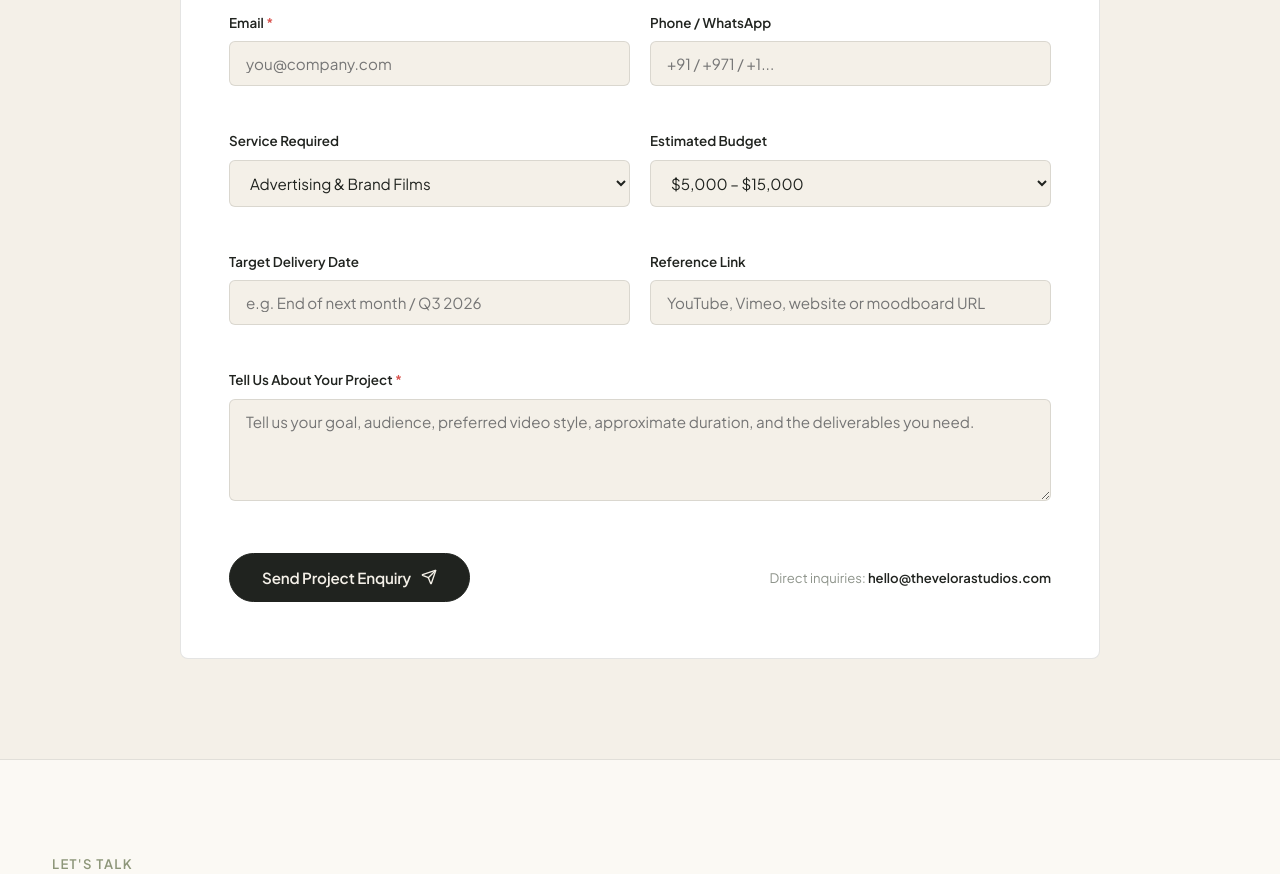
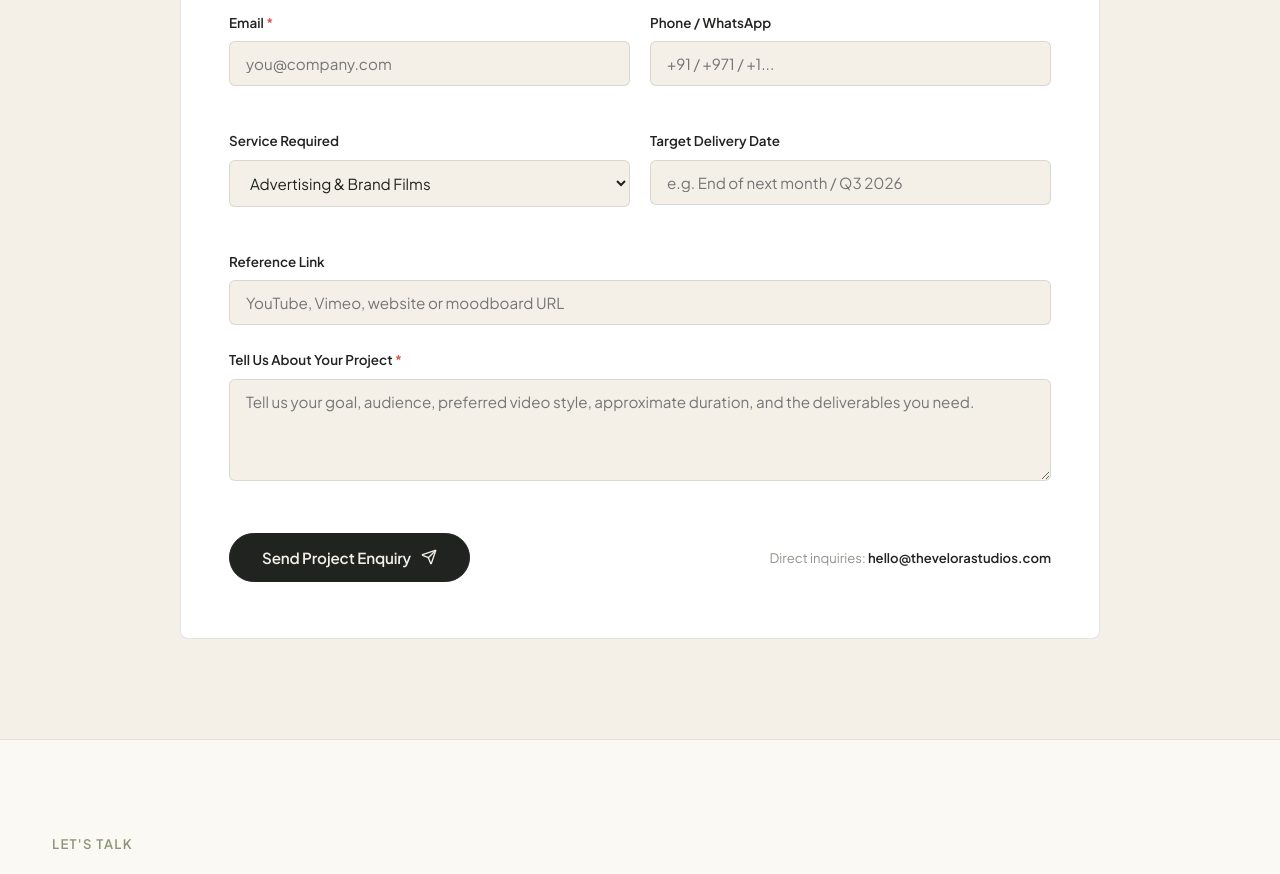
Before and after one commit to ckarthik96-png/thevelorastudios, a React (Vite) app: page / in a window 1280 px wide. Shown: the part 10580-11454 px from the top of the page. Built offline with nearby package versions, Linux system fonts and the light colour scheme.

Commit message:
feat(contact): remove Estimated Budget field from contact form

```diff
--- a/src/components/ContactForm.jsx
+++ b/src/components/ContactForm.jsx
@@ -9,7 +9,6 @@ export default function ContactForm() {
     email: '',
     phone: '',
     service: 'Advertising & Brand Films',
-    budget: '$5,000 – $15,000',
     deliveryDate: '',
     projectDescription: '',
     referenceLink: ''
@@ -18,15 +17,6 @@ export default function ContactForm() {
   const [errors, setErrors] = useState({});
   const [isSubmitting, setIsSubmitting] = useState(false);
   const [isSubmitted, setIsSubmitted] = useState(false);
-
-  const budgetOptions = [
-    'Under $5,000',
-    '$5,000 – $15,000',
-    '$15,000 – $30,000',
-    '$30,000 – $60,000',
-    '$60,000+',
-    'Monthly Content Package'
-  ];
 
   const validate = () => {
     const errs = {};
@@ -78,7 +68,6 @@ export default function ContactForm() {
       email: '',
       phone: '',
       service: 'Advertising & Brand Films',
-      budget: '$5,000 – $15,000',
       deliveryDate: '',
       projectDescription: '',
       referenceLink: ''
@@ -221,26 +210,6 @@ export default function ContactForm() {
                     </select>
                   </div>
 
-                  {/* Estimated Budget */}
-                  <div className="form-field-group">
-                    <label htmlFor="field-budget" className="field-label">
-                      Estimated Budget
-                    </label>
-                    <select
-                      id="field-budget"
-                      name="budget"
-                      value={formData.budget}
-                      onChange={handleChange}
-                      className="form-select"
-                    >
-                      {budgetOptions.map((b) => (
-                        <option key={b} value={b}>{b}</option>
-                      ))}
-                    </select>
-                  </div>
-                </div>
-
-                <div className="form-grid-row">
                   {/* Target Delivery Date */}
                   <div className="form-field-group">
                     <label htmlFor="field-delivery" className="field-label">
@@ -255,6 +224,7 @@ export default function ContactForm() {
                       placeholder="e.g. End of next month / Q3 2026"
                       className="form-input"
                     />
+                  </div>
                 </div>
 
                 {/* Reference Link */}
@@ -271,7 +241,6 @@ export default function ContactForm() {
                     placeholder="YouTube, Vimeo, website or moodboard URL"
                     className="form-input"
                   />
-                  </div>
                 </div>
 
                 {/* Tell Us About Your Project */}
```
Also changed, not shown: 2 other files (tests, documents, lock files or other folders). Lines whose indentation alone changed are shown as unchanged.
